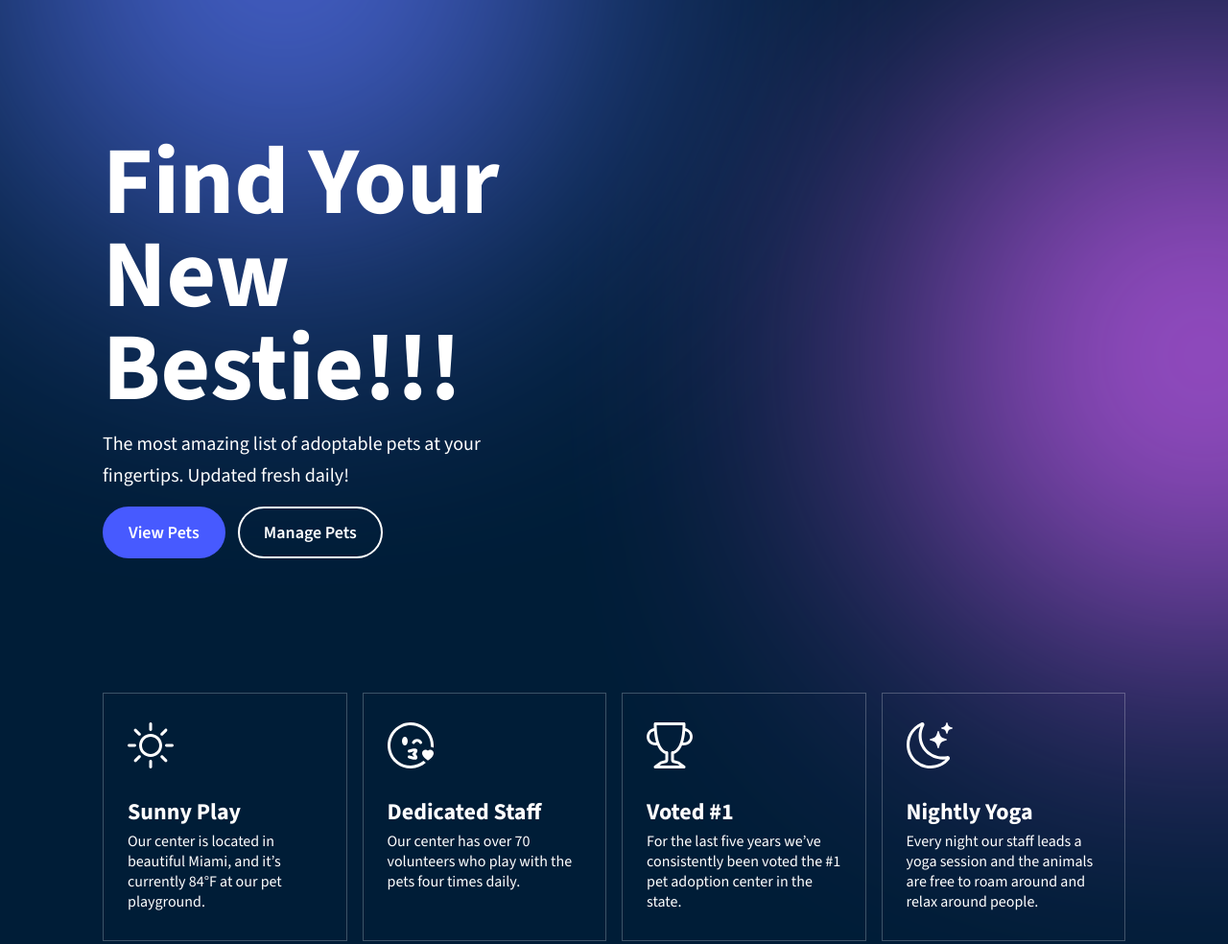
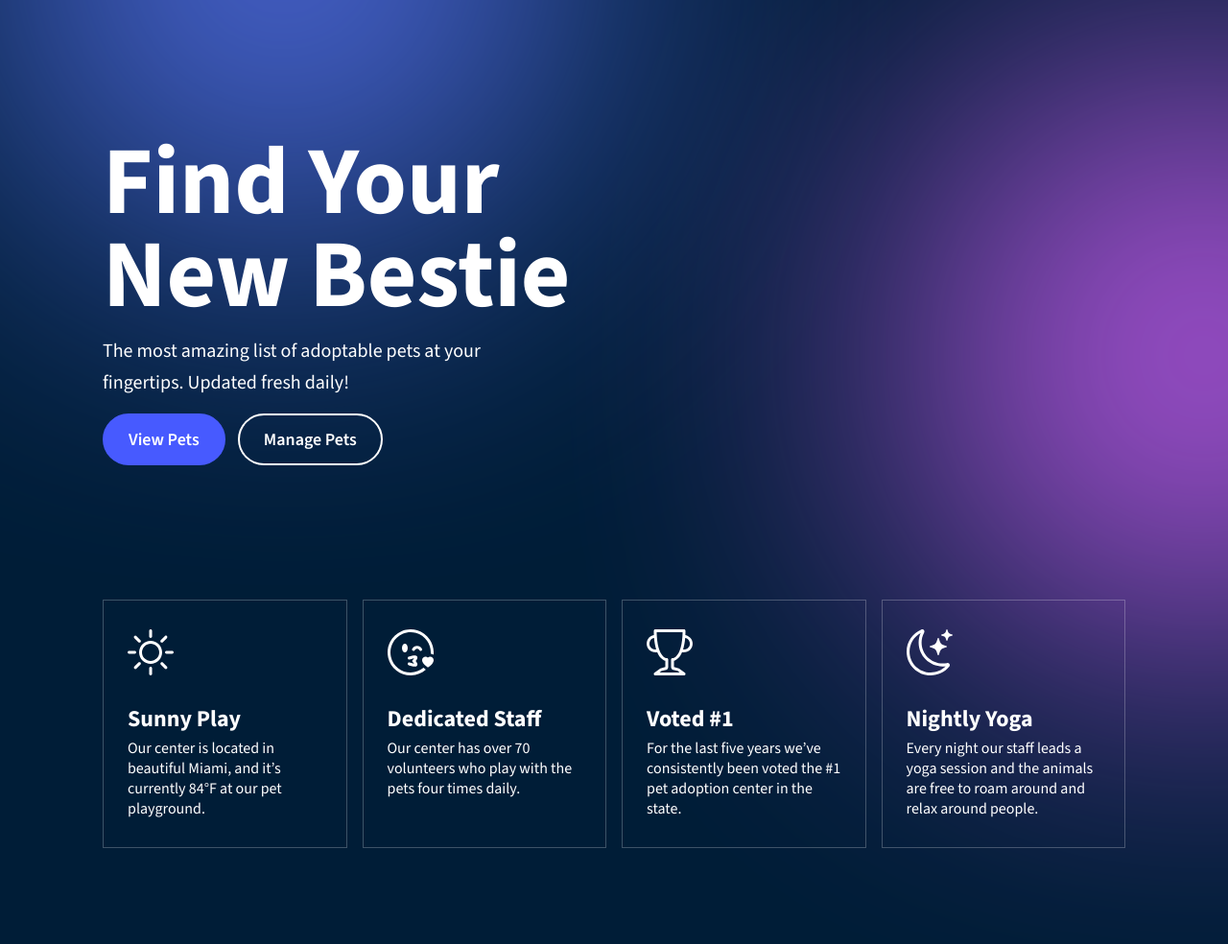
Before and after one commit to MilosMiljevic/pet-adoption, a plain HTML site: page index.html in a window 1280 px wide. Shown: the top 984 px of the page at 96% size. Drawn offline with nearby package versions, Linux system fonts and the light colour scheme.

Commit message:
Update index.html

```diff
--- a/index.html
+++ b/index.html
@@ -17,7 +17,7 @@
     <section class="top-section-wrapper">
         <div class="top-section">
             <div class="a-top-content">
-                <h1>Find Your New Bestie!!!</h1>
+                <h1>Find Your New Bestie</h1>
                 <p class="intro-text">The most amazing list of adoptable pets at your fingertips. Updated fresh daily!
                 </p>
                 <div class="intro-btns">
```
